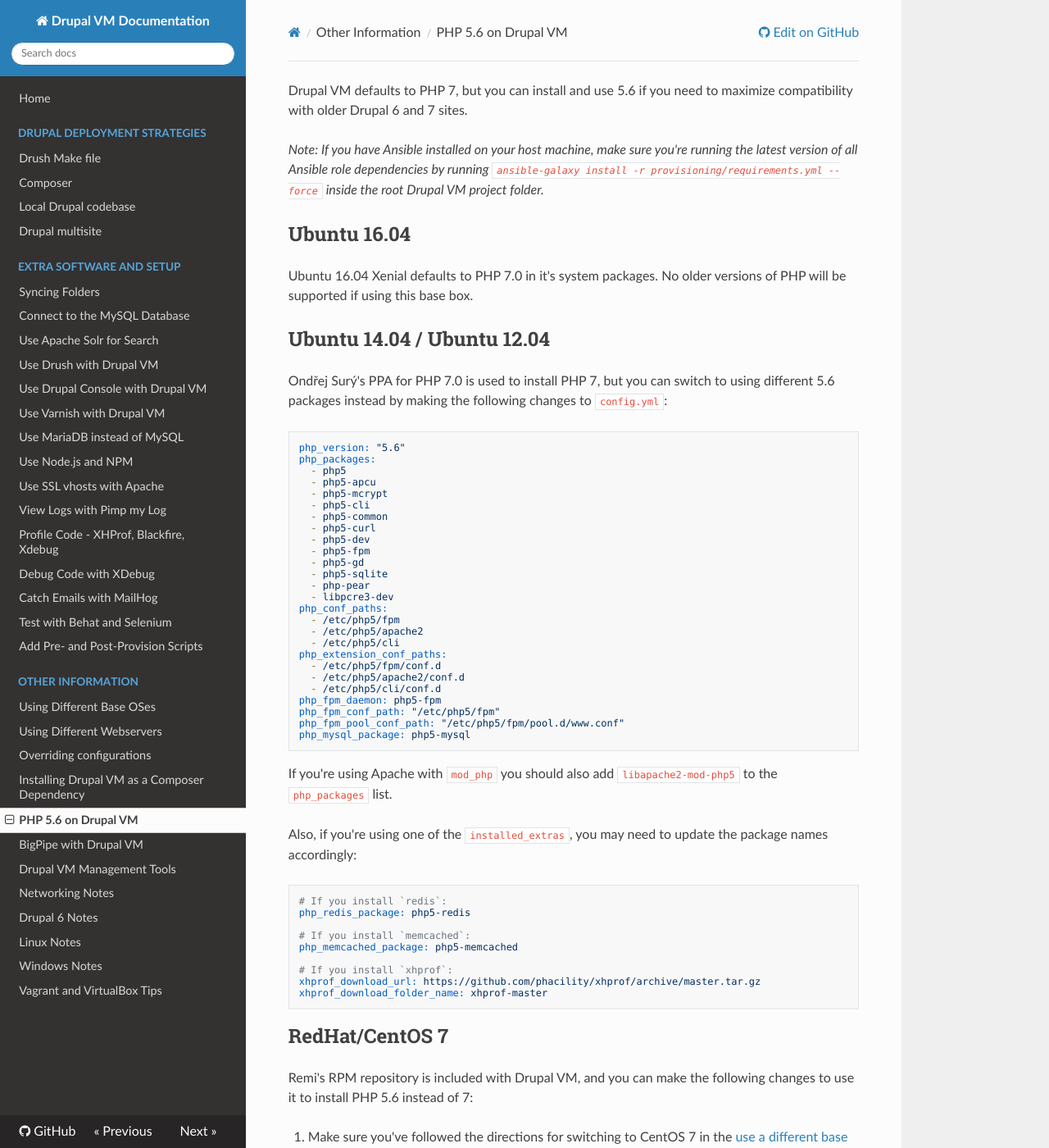
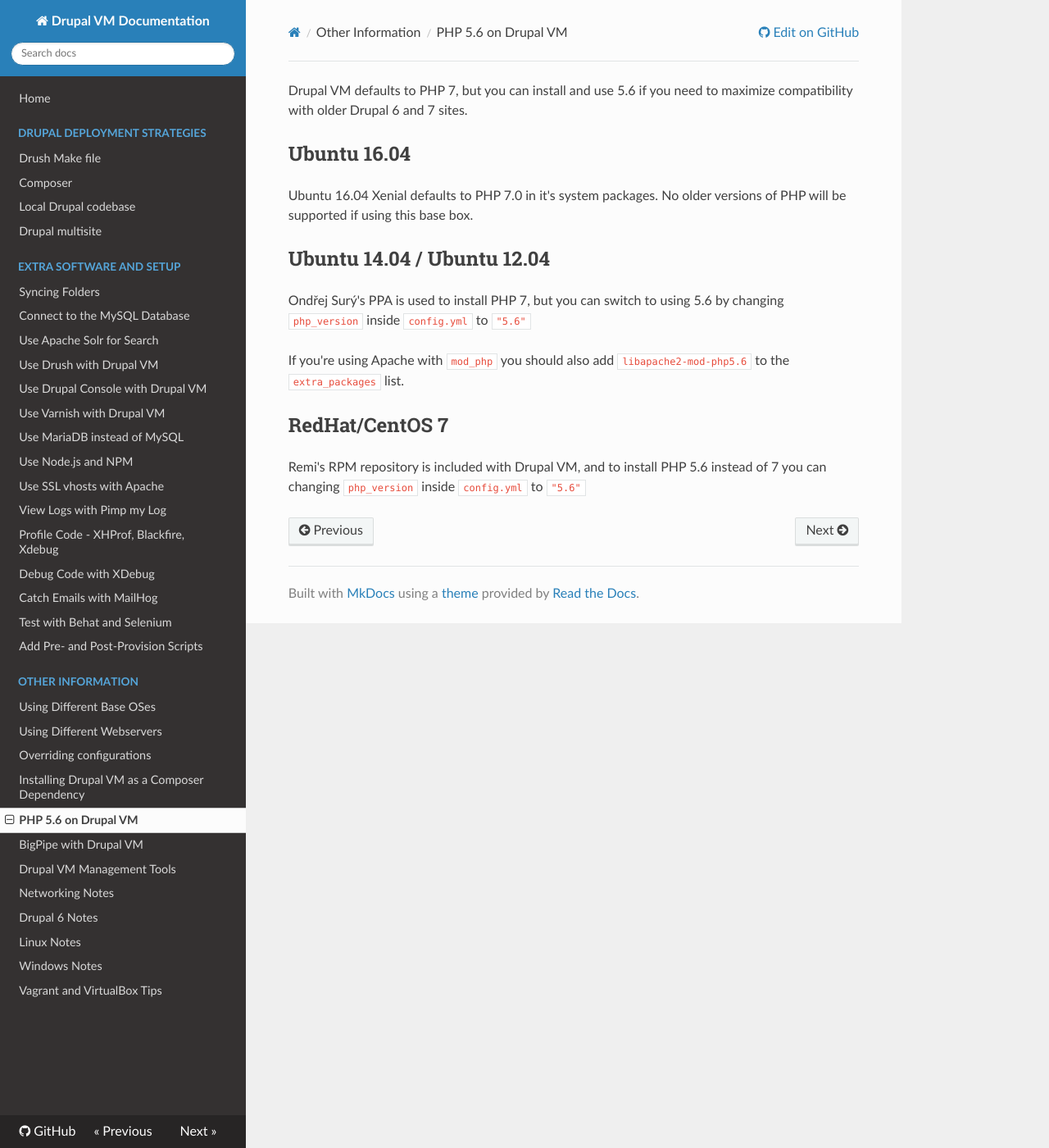
Before and after one commit to geerlingguy/drupal-vm, an MkDocs documentation site: the page built from docs/other/php-56.md, in a window 1280 px wide and 1400 px high. Shown: the whole window at 82% size. Built offline with MkDocs 1.6.1, drawn with Linux system fonts in a browser that asks for light colours; nearby versions of some CDN libraries; old or Windows-style settings are respelled for this version of MkDocs; some of the changed text lies outside the part shown.

Commit message:
Update docs

````diff
--- a/docs/other/php-56.md
+++ b/docs/other/php-56.md
@@ -1,6 +1,4 @@
 Drupal VM defaults to PHP 7, but you can install and use 5.6 if you need to maximize compatibility with older Drupal 6 and 7 sites.
-
-_Note: If you have Ansible installed on your host machine, make sure you're running the latest version of all Ansible role dependencies by running `ansible-galaxy install -r provisioning/requirements.yml --force` inside the root Drupal VM project folder._
 
 ## Ubuntu 16.04
 
@@ -8,56 +6,10 @@ Ubuntu 16.04 Xenial defaults to PHP 7.0 in it's system packages. No older versio
 
 ## Ubuntu 14.04 / Ubuntu 12.04
 
-Ondřej Surý's PPA for PHP 7.0 is used to install PHP 7, but you can switch to using different 5.6 packages instead by making the following changes to `config.yml`:
+Ondřej Surý's PPA is used to install PHP 7, but you can switch to using 5.6 by changing `php_version` inside `config.yml` to `"5.6"`
 
-```yaml
-php_version: "5.6"
-php_packages:
-  - php5
-  - php5-apcu
-  - php5-mcrypt
-  - php5-cli
-  - php5-common
-  - php5-curl
-  - php5-dev
-  - php5-fpm
-  - php5-gd
-  - php5-sqlite
-  - php-pear
-  - libpcre3-dev
-php_conf_paths:
-  - /etc/php5/fpm
-  - /etc/php5/apache2
-  - /etc/php5/cli
-php_extension_conf_paths:
-  - /etc/php5/fpm/conf.d
-  - /etc/php5/apache2/conf.d
-  - /etc/php5/cli/conf.d
-php_fpm_daemon: php5-fpm
-php_fpm_conf_path: "/etc/php5/fpm"
-php_fpm_pool_conf_path: "/etc/php5/fpm/pool.d/www.conf"
-php_mysql_package: php5-mysql
-```
-
-If you're using Apache with `mod_php` you should also add `libapache2-mod-php5` to the `php_packages` list.
-
-Also, if you're using one of the `installed_extras`, you may need to update the package names accordingly:
-
-```yaml
-# If you install `redis`:
-php_redis_package: php5-redis
-
-# If you install `memcached`:
-php_memcached_package: php5-memcached
-
-# If you install `xhprof`:
-xhprof_download_url: https://github.com/phacility/xhprof/archive/master.tar.gz
-xhprof_download_folder_name: xhprof-master
-```
+If you're using Apache with `mod_php` you should also add `libapache2-mod-php5.6` to the `extra_packages` list.
 
 ## RedHat/CentOS 7
 
-Remi's RPM repository is included with Drupal VM, and you can make the following changes to use it to install PHP 5.6 instead of 7:
-
-  1. Make sure you've followed the directions for switching to CentOS 7 in the [use a different base OS](base-os.md) guide.
-  2. Change `php_version` inside `config.yml` to `"5.6"`.
+Remi's RPM repository is included with Drupal VM, and to install PHP 5.6 instead of 7 you can changing `php_version` inside `config.yml` to `"5.6"`
````
